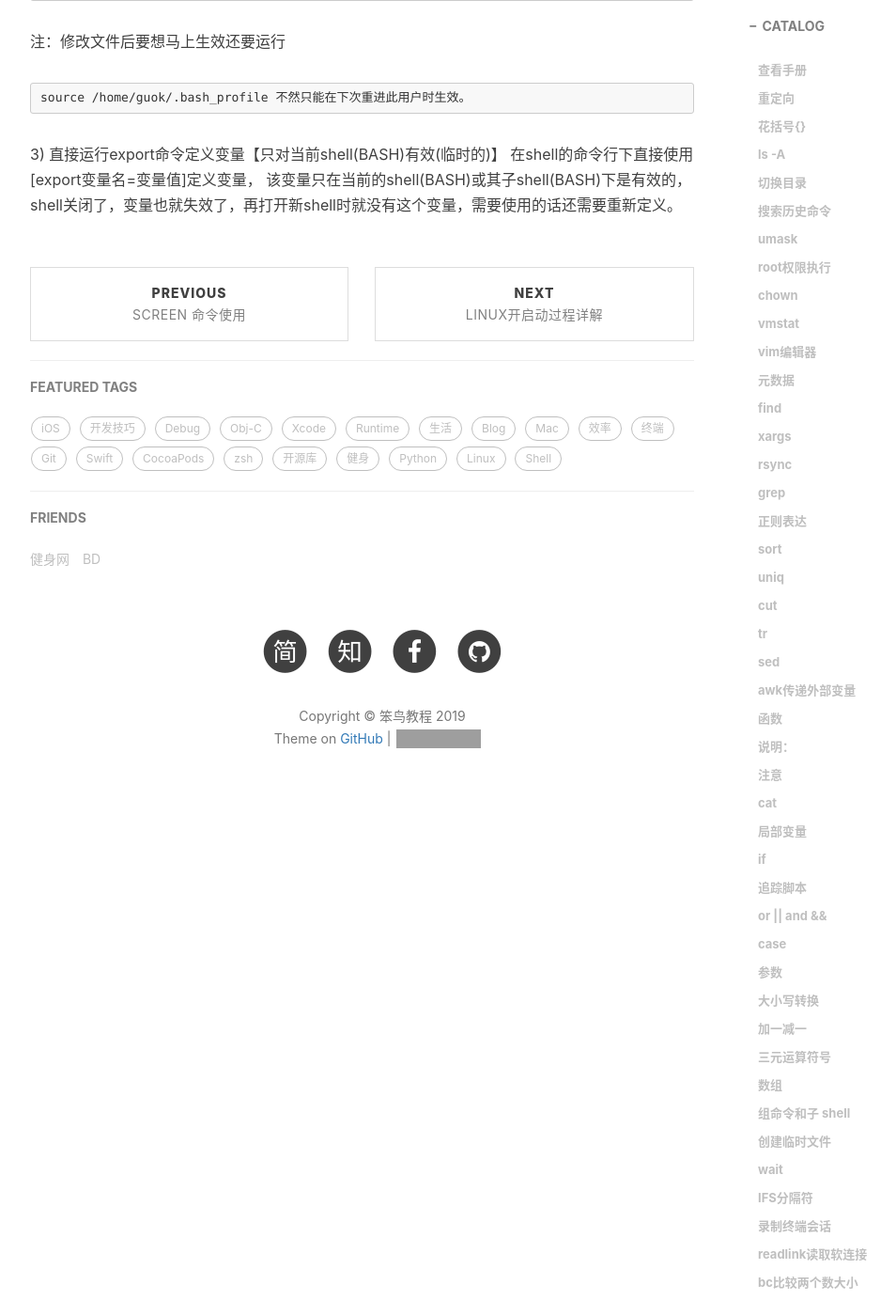
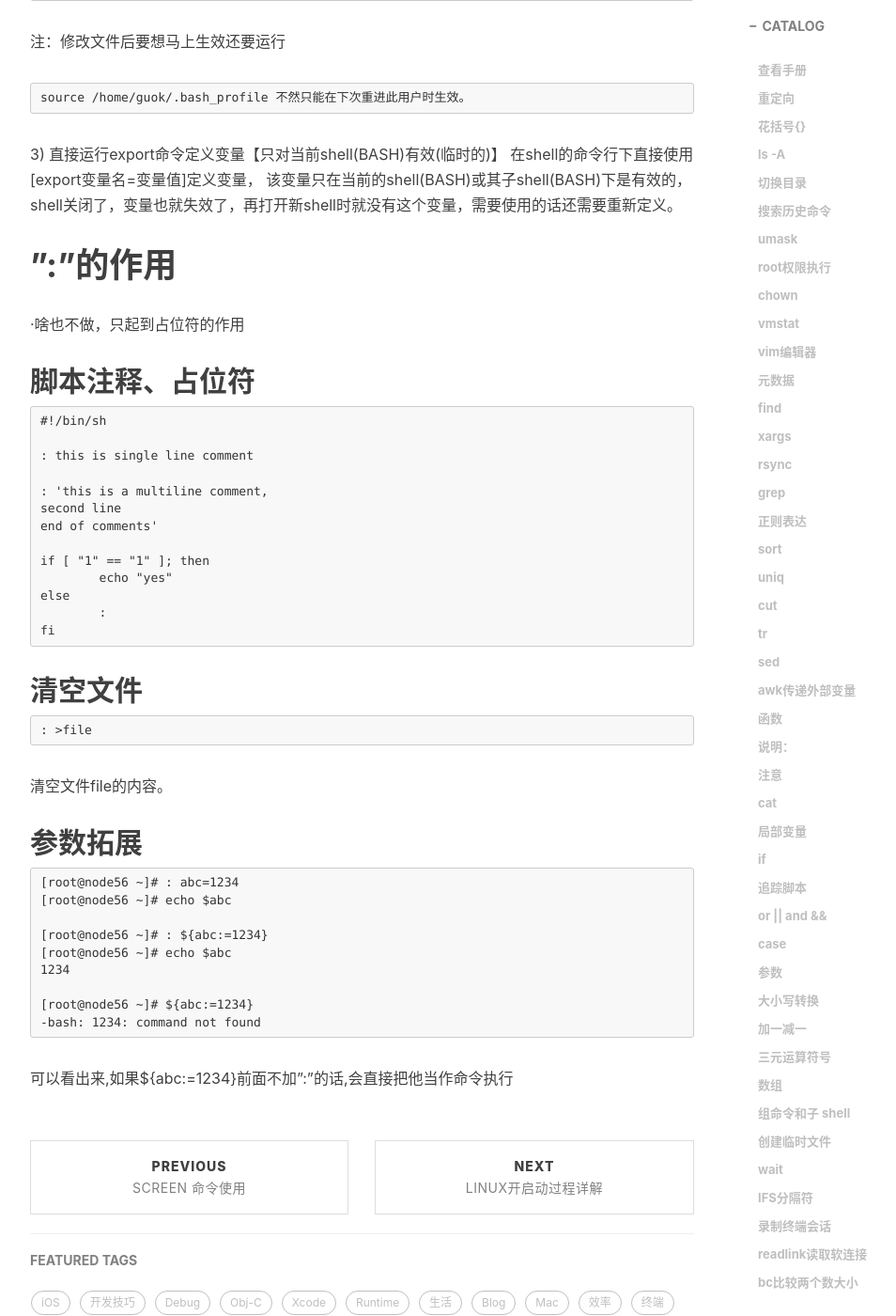
Before and after one commit to handerfly/handerfly.github.io, a Jekyll site: the page built from _posts/2019-04-01-Shell-总结.md, in a window 1280 px wide and 1400 px high, scrolled down 15843 px. Shown: the whole window at 94% size, without its empty margins (233-1187 px from the left). Built offline with Jekyll 4.4.1, drawn with Linux system fonts in a browser that asks for light colours; nearby versions of some CDN libraries; comment, search, counter and statistics services are not loaded; grey boxes are pictures that could not be loaded.

Commit message:
Update 2019-04-01-Shell-总结.md

````diff
--- a/_posts/2019-04-01-Shell-总结.md
+++ b/_posts/2019-04-01-Shell-总结.md
@@ -709,3 +709,42 @@ source /home/guok/.bash_profile 不然只能在下次重进此用户时生效。
 3) 直接运行export命令定义变量【只对当前shell(BASH)有效(临时的)】
 在shell的命令行下直接使用[export变量名=变量值]定义变量，
 该变量只在当前的shell(BASH)或其子shell(BASH)下是有效的，shell关闭了，变量也就失效了，再打开新shell时就没有这个变量，需要使用的话还需要重新定义。
+
+
+# ":"的作用
+·啥也不做，只起到占位符的作用
+## 脚本注释、占位符
+```
+#!/bin/sh
+
+: this is single line comment
+
+: 'this is a multiline comment,
+second line
+end of comments'
+
+if [ "1" == "1" ]; then
+        echo "yes"
+else
+        :
+fi
+```
+## 清空文件
+```
+: >file
+```
+清空文件file的内容。
+
+## 参数拓展
+```
+[root@node56 ~]# : abc=1234
+[root@node56 ~]# echo $abc
+
+[root@node56 ~]# : ${abc:=1234}
+[root@node56 ~]# echo $abc
+1234
+
+[root@node56 ~]# ${abc:=1234}
+-bash: 1234: command not found
+```
+可以看出来,如果${abc:=1234}前面不加":"的话,会直接把他当作命令执行
````
